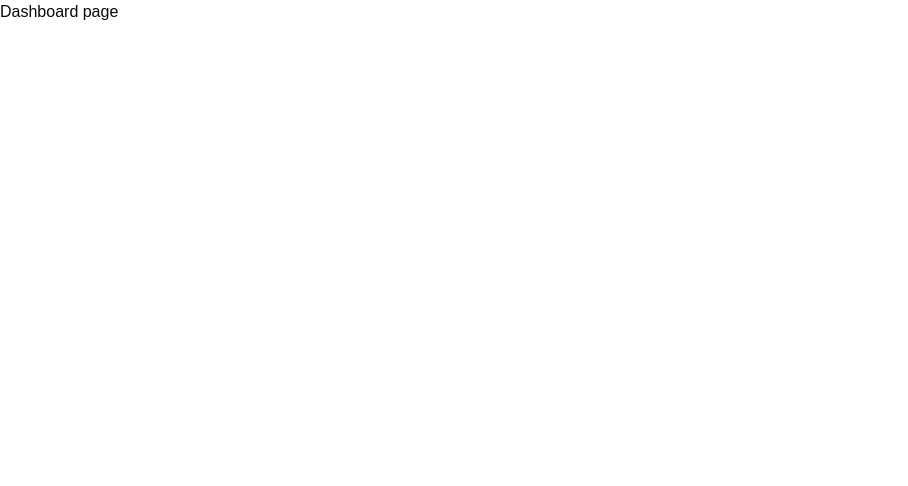
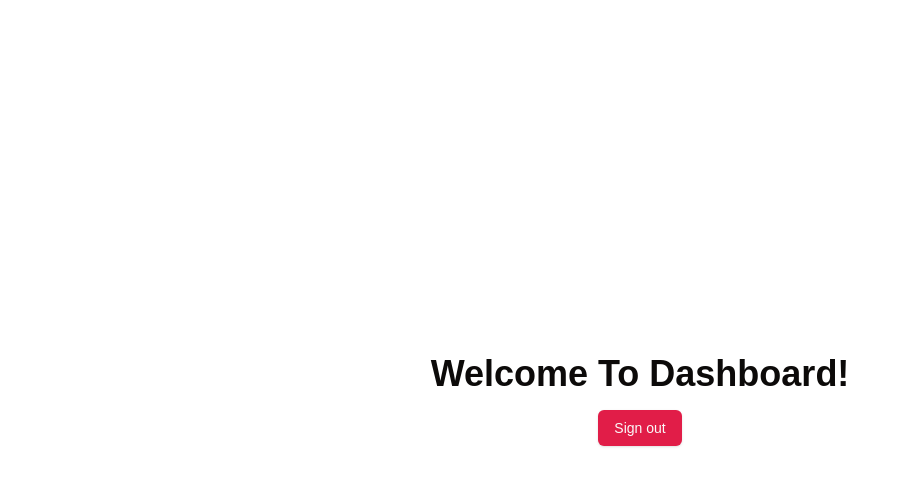
Before and after one commit to AkbarHusein/authjs-starter, a Next.js app: page /dashboard in a window 1280 px wide. Shown: the top 486 px of the page, without its empty margins (0-908 px from the left). Built offline with nearby package versions, Linux system fonts and the light colour scheme; no server answers.

Commit message:
`feat: add sign out button to dashboard and enable session provider`

```diff
--- a/app/dashboard/page.tsx
+++ b/app/dashboard/page.tsx
@@ -1,5 +1,16 @@
+import { Button } from "@/components/ui/button";
+import { signOut } from "@/auth";
+
 export default function Dashboardpage() {
   return (
-    <div>Dashboard page</div>
+    <div className="flex flex-col gap-y-4 justify-center items-center h-full">
+      <h1 className="text-4xl capitalize font-bold">welcome to dashboard!</h1>
+      <form action={async () => {
+        "use server"
+        await signOut();
+      }}>
+        <Button className="bg-rose-600" type="submit">Sign out</Button>
+      </form>
+    </div>
   )
 }
--- a/app/layout.tsx
+++ b/app/layout.tsx
@@ -1,6 +1,7 @@
 import './globals.css'
 
 import type { Metadata } from 'next'
+import { SessionProvider } from 'next-auth/react'
 import localFont from 'next/font/local'
 
 const geistSans = localFont({
@@ -24,6 +25,8 @@ export default function RootLayout({
 }: Readonly<{
   children: React.ReactNode;
 }>) {
+
+  SessionProvider
   return (
     <html lang='en'>
       <body
--- a/auth.ts
+++ b/auth.ts
@@ -10,6 +10,7 @@ import { signInSchema } from '@/schema/auth'
 import { z } from 'zod'
 
 const authOptions: NextAuthConfig = {
+    trustHost: true,
     adapter: PrismaAdapter(prisma),
     providers: [
         Credentials({
@@ -31,8 +32,14 @@ const authOptions: NextAuthConfig = {
                 return null
             },
         }),
-        GoogleProvider,
-        GithubProvider
+        GoogleProvider({
+            clientId: process.env.AUTH_GOOGLE_ID as string,
+            clientSecret: process.env.AUTH_GOOGLE_SECRET as string,
+        }),
+        GithubProvider({
+            clientId: process.env.AUTH_GITHUB_ID as string,
+            clientSecret: process.env.AUTH_GITHUB_SECRET as string,
+        })
     ],
     callbacks: { authorized: async ({ auth }) => !!auth },
     session: { strategy: 'jwt' },
```
